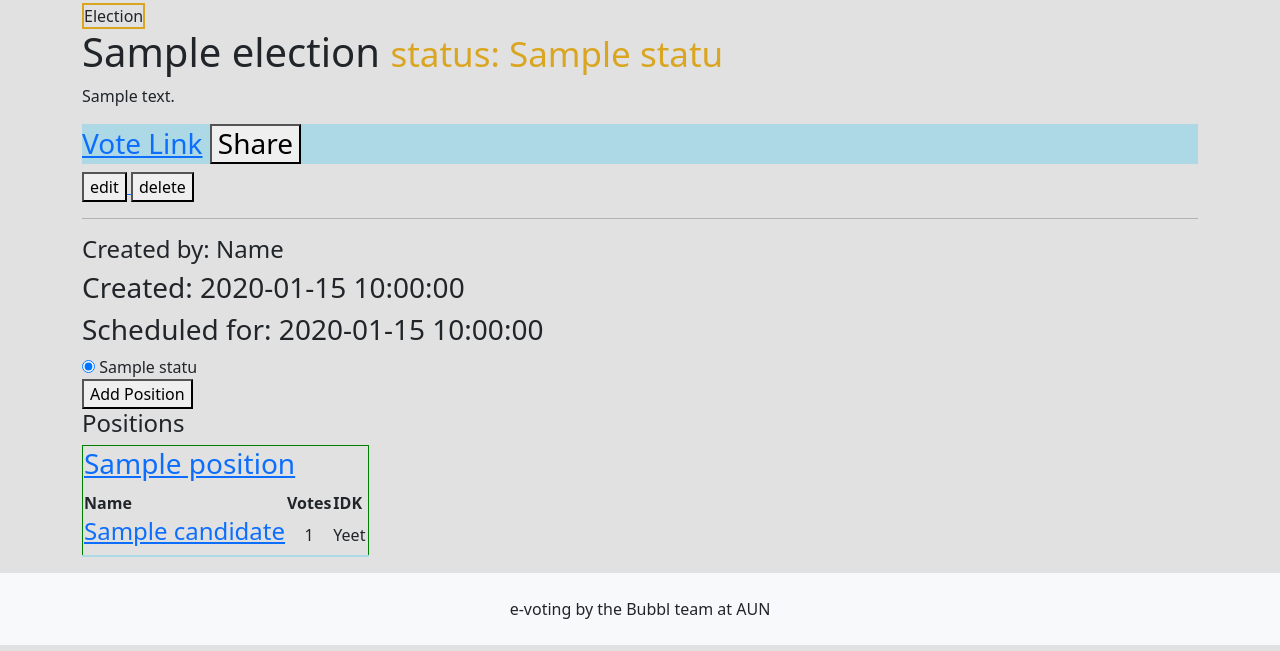
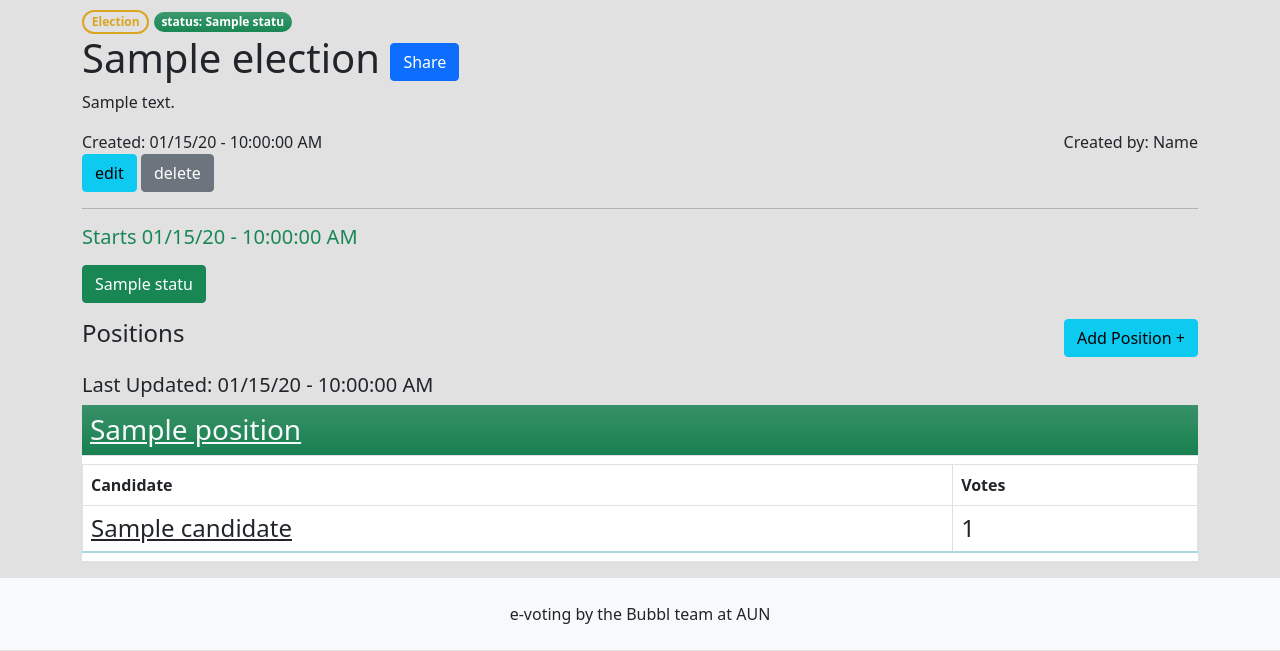
Before and after one commit to bubbl-oss/evoting, a Flask app: page /elections/# in a window 1280 px wide. Shown: the part 149-800 px from the top of the page. Run offline with Flask 2, Linux system fonts and the light colour scheme; a user stored in the database is signed in; tables that the repository leaves empty hold one stand-in row (values such as "Sample post"); parts of the project's set-up code (start-up, migrations or seed data) failed here and were passed over; some libraries are stand-ins or nearby versions.

Commit message:
style rest of pages

```diff
--- a/app/routes.py
+++ b/app/routes.py
@@ -1,10 +1,13 @@
 from flask.helpers import make_response
 from datetime import datetime
+
+from sqlalchemy.sql.expression import or_
 
 from app import app, db, scheduler
 import uuid
 from flask import render_template, request, url_for, redirect, jsonify, flash
 from sqlalchemy import func
+from app.constants import eStatus
 from flask_login import current_user, login_user, login_required, logout_user
 from app.models import Position, Type, User, Election, Status, Candidate, Vote, Result
 from app.forms import CandidateForm, ElectionForm, PositionForm, VotePasswordForm, VotingForm
@@ -58,10 +61,11 @@ def login_complete():
 @app.route("/home")
 @login_required
 def dashboard():
-    # get all elections that have this status. pending
-    status = Status.query.get(1)
-    elections = Election.query.with_parent(
-        status).all()  # all elections in the system
+    # get all elections that have this status. pending or status Started
+
+    # all elections in the system
+    elections = Election.query.filter(
+        or_(Election.status_id == eStatus.PENDING.value, Election.status_id == eStatus.STARTED.value)).all()
     user_elections = current_user.elections.all()  # all user elections
     return render_template("dashboard.html", title="User Home", elections=elections, user_elections=user_elections)
 
@@ -447,6 +451,13 @@ def delete_candidate_http(link):
 def voting_pass_link(link):
     election = Election.query.filter_by(link=link).first()
     # check if the status of the election is not started; if yes redirect to error 404 could we create flash messages for errors???
+    # if the user already has the cookie
+    cookie = request.cookies.get('evoting-user-can-vote')
+    if cookie and int(cookie) == election.id:
+        # user is not authenticated for this election and needs to enter password
+        flash(f'Happy voting!', 'success')
+        return redirect(url_for('election_vote', link=link))
+
     if election.status.name != "started":
         flash(f'The election hasnt started yet chill bro.................or sis', 'danger')
         return redirect(url_for('missing_route'))
@@ -480,7 +491,7 @@ def election_vote(link):
     election = Election.query.filter_by(link=link).first()
 
     cookie = request.cookies.get('evoting-user-can-vote')
-    if cookie is None:
+    if cookie is None or int(cookie) != election.id:
         # user is not authenticated for this election and needs to enter password
         flash(f'Login to Election to vote', 'error')
         return redirect(url_for('voting_pass_link', link=link))
@@ -508,7 +519,8 @@ def election_vote(link):
                 return redirect(url_for('vote_limit', link=link))
 
         for position in positions:
-            voted = request.form[str(position.title)]
+            voted = request.form[str(
+                f"p-{ position.election.id }-{ position.id }")]
             voted_candidate = Candidate.query.filter_by(id=voted).first()
             vote = Vote(user=current_user, position=position,
                         candidate=voted_candidate)
--- a/app/static/css/styles.css
+++ b/app/static/css/styles.css
@@ -56,3 +56,33 @@ header {
 .progressbar li.active + li:after {
   background-color: #55b776;
 }
+
+.voting-label {
+  display: block;
+  width: 400px;
+}
+.voting-label > input {
+  /* HIDE RADIO */
+  visibility: hidden; /* Makes input not-clickable */
+  position: absolute; /* Remove input from document flow */
+}
+.voting-label > input + span {
+  /* DIV STYLES */
+  cursor: pointer;
+  border: 2px solid transparent;
+}
+.voting-label > input:checked + span {
+  /* (RADIO CHECKED) DIV STYLES */
+  background-color: #ffd6bb;
+  border: 1px solid #ff6600;
+}
+
+.btn.vote-option {
+  border: 1px solid #212529 !important;
+  color: #212529 !important;
+}
+
+.btn-check:checked + .btn.vote-option {
+  border: 2px solid #198754 !important;
+  color: white !important;
+}
--- a/app/templates/elections/index.html
+++ b/app/templates/elections/index.html
@@ -2,46 +2,60 @@
 
 {% block content %}
 <div>
-    <span style="border: 2px solid goldenrod">Election</span>
-    <h1>{{ election.name }} <small style="color:goldenrod"> status: {{ election.status.name }} </small> </h1>
+
+    <div class="mt-2">
+        <span class="badge badge-lg rounded-pill" style="border: 2px solid goldenrod; color: goldenrod">Election</span>
+        <span class="badge badge-lg bg-success bg-gradient rounded-pill"> status: {{ election.status.name }}
+        </span>
+    </div>
+
+    <h1>{{ election.name }} <button id="copy-election-link" class="btn btn-primary"
+                data-clipboard-text="{{ url_for('voting_pass_link', link=election.link, _external=True) }}"
+                onclick="copy('copy-election-link')">Share</button> </h1>
     <p>
         {{ election.description or 'No description' }}
     </p> <!-- TODO: we will change this to a package later -->
-    <h3 id="urlText" style="color: lime;background-color: lightblue;"><a
-           href="{{ url_for('voting_pass_link', link=election.link, _external=True) }}">Vote Link</a> <button
-                id="copy-election-link"
-                data-clipboard-text="{{ url_for('voting_pass_link', link=election.link, _external=True) }}"
-                onclick="copy('copy-election-link')">Share</button>
-    </h3>
+
+    <div class="d-flex justify-content-between">
+        <span>
+            Created: {{ election.created_at.strftime('%D - %T %p') }}
+        </span>
+
+        <span>
+            Created by:
+            {{ election.owner.get_name()[0].capitalize() }}
+        </span>
+    </div>
+
     <!-- TODO: copy link will be share link later -->
     {% if election.owner.id == current_user.id %}
-    <a href="{{ url_for('update_election', link=election.link) }}">
-        <button>edit</button>
+    <a class="btn btn-info" href="{{ url_for('update_election', link=election.link) }}">
+        edit
     </a>
-    <a href="{{ url_for('delete_election', link=election.link) }}">
-        <button>delete</button>
+    <a class="btn btn-secondary" href="{{ url_for('delete_election', link=election.link) }}">
+        delete
     </a>
     {% endif %}
     <hr>
 
-    <h4> Created by:
-        {{ election.owner.get_name()[0].capitalize() }}
-        <!-- TODO: Print second name if available, without errors -->
-    </h4>
+    <div class="d-flex justify-content-between">
 
-    <h3>Created: {{ election.created_at }} </h3>
+        <span class="h5 text-success">
+            Starts {{ election.starting_at.strftime('%D - %T %p') }}
+        </span>
 
-    <h3>Scheduled for: {{ election.starting_at }} </h3>
+    </div>
+
+    <h3> </h3>
 
     {% if election.owner.id == current_user.id and statuses %}
     <form action="{{ url_for('change_election_status', link=election.link) }}" method="POST">
         <!-- status -->
         {% for s in statuses %}
-        <label>
-            <input onchange="this.form.submit();" type="radio" name="status" value="{{ s.id }}" {{ 'checked' if
-                   election.status.id==s.id }}> {{ s.name
-            }}
-        </label><br>
+
+        <input class="btn-check" autocomplete="off" id="status-{{ s.id }}" onchange="this.form.submit();" type="radio"
+               name="status" value="{{ s.id }}" {{ 'checked' if election.status.id==s.id }}>
+        <label class="btn btn-outline-success" for="status-{{ s.id }}">{{ s.name }}</label>
         {% endfor %}
     </form>
 
@@ -55,17 +69,45 @@
     <div id="status_change_response"></div>
     {% endif %}
 
-    <a href="{{ url_for('new_position', link=election.link) }}"><button>Add Position</button> </a>
+    {% if election.status.name == 'started' %}
+    <a class="btn btn-success d-block btn-lg my-3"
+           href="{{ url_for('voting_pass_link', link=election.link, _external=True) }}">Vote</a>
+
+    {% endif %}
+
+    <div class="d-flex justify-content-between my-3">
+
+        <h4>{{'Positions' if election.status.name != 'ended' else 'Results'}}</h4>
+
+
+        <div class="float-right float-end">
+
+            {% if election.status.name == 'ended' %}
+            <button class="btn btn-success" id="copy-election-results-link"
+                    data-clipboard-text="{{ url_for('election', link=election.link, _external=True) }}#results"
+                    onclick="copy('copy-election-results-link')">Share</button>
+            {% endif %}
+
+            <a href="{{ url_for('new_position', link=election.link) }}"><button class="btn btn-info">Add Position +
+                </button> </a>
+        </div>
+    </div>
+
+    {% if position.results.count() > 0 %}
+    <h5>Last Updated: {{ election.positions[0].results[0].modified_at.strftime('%D - %T %p') }} </h5>
+    {% endif %}
+
+
 
     <!-- TODO: show candidates here too! -->
     {% if election.positions %}
-    <h4>Positions</h4>
-    <table style="border: 1px solid green">
+    <section id="results">
+        <table class="table table-striped">
             {% for p in election.positions %}
-        <tr>
+            <tr class="bg-success bg-gradient">
                 <td colspan="3">
-                <a href="{{ url_for('position', link=election.link,position_id=p.id) }}">
-                    <h3>{{ p.title }}</h3>
+                    <a class="h3 link-light" href="{{ url_for('position', link=election.link,position_id=p.id) }}">
+                        {{ p.title }}
                     </a>
                 </td>
                 <td>
@@ -73,78 +115,37 @@
                 </td>
             </tr>
             <tr>
+                <td class="px-0 bg-body" colspan="4">
+                    <table class="table table-bordered mb-0">
+                        <thead>
                             <th>
-                Name
+                                Candidate
                             </th>
                             <th>
                                 Votes
                             </th>
-            <th>
-                IDK
-            </th>
-        </tr>
+                        </thead>
+
                         {% for c in p.candidates %}
                         <tr style="border-bottom:2px solid lightblue">
                             <td>
-                <a href="{{ url_for('candidate', link=election.link,position_id=p.id,candidate_id=c.id) }}">
-                    <h4> {{ c.name }} </h4>
+                                <a class="link-dark h4"
+                                   href="{{ url_for('candidate', link=election.link,position_id=p.id,candidate_id=c.id) }}">
+                                    {{ c.name }}
                                 </a>
                             </td>
-            <td style="text-align: center;">{{ c.votes.count() }}</td>
-            <td> Yeet</td>
-
+                            <td class="h4">{{ c.votes.count() }}</td>
                         </tr>
                         {% endfor %}
+                    </table>
+                </td>
+            </tr>
+
             {% endfor %}
         </table>
+    </section>
     {% endif %}
 
-    <!-- TODO: we will add better checks later -->
-    {% if election.status.name == 'ended' %}
-    <h3>Results <button id="copy-election-results-link"
-                data-clipboard-text="{{ url_for('election', link=election.link, _external=True) }}#results"
-                onclick="copy('copy-election-results-link')">Share</button></button> </h3>
-    <section id="results" style="height: 300px; width: 100%;background-color: lightblue;">
-        {% if position.results.count() > 0 %}
-        Results will render here
-        <h5>Last Updated: {{ position.results[0].modified_at.strftime('%D - %T %p') }} </h5>
-        <table style="border-collapse: collapse;">
-            <thead style="border: 1px solid darkblue">
-                <th style="border: 1px solid darkblue">
-                    Candidates
-                </th>
-                <th style="border: 1px solid darkblue">
-                    Total Votes
-                </th>
-            </thead>
-
-            <tbody style="border: 1px solid darkblue">
-                {% for p in election.positions %}
-                <tr style="border: 1px solid darkblue; text-align: center;">
-                    <td colspan="2">{{p.title}}</td>
-                </tr>
-                    {% for r in p.results %}
-                    <tr style="border: 1px solid darkblue">
-                        <td style="border: 1px solid darkblue">
-                            {{ r.candidate.name }}
-                        </td>
-                        <td style="border: 1px solid darkblue">
-                            {{ r.total_votes }}
-                        </td>
-                    </tr>
-                    {% endfor %}
-                {% endfor %}
-            </tbody>
-
-
-        </table>
-        {% else %}
-        <div>
-            No one has voted :/
-        </div>
-        {% endif %}
-    </section>
-    {% endif %}
 
 </div>
 
--- a/app/templates/partials/election_record.html
+++ b/app/templates/partials/election_record.html
@@ -12,15 +12,15 @@
     <td>
         {%if election.owner.id == current_user.id %}
         <a href="{{ url_for('update_election', link=election.link)  }}">
-            <span class="badge bg-secondary">
+            <button class="btn btn-info btn-sm">
                 edit
-            </span>
+            </button>
         </a>
         {% endif %}
 
         {% if election.status.name == 'started' %}
         <a href="{{ url_for('voting_pass_link', link=election.link) }}">
-            <button class="btn btn-primary shadow-sm">
+            <button class="btn btn-success shadow-sm btn-sm">
                 Vote!
             </button>
         </a>
```
Also changed, not shown: app/templates/candidates/index.html (+11 -6 lines), app/templates/elections/election_vote.html (+13 -4 lines), app/templates/positions/index.html (+28 -13 lines), app/templates/vote_success_message.html (+22 -1 lines), app/templates/voting_pass_link.html (+7 -3 lines). Lines whose indentation alone changed are shown as unchanged.
